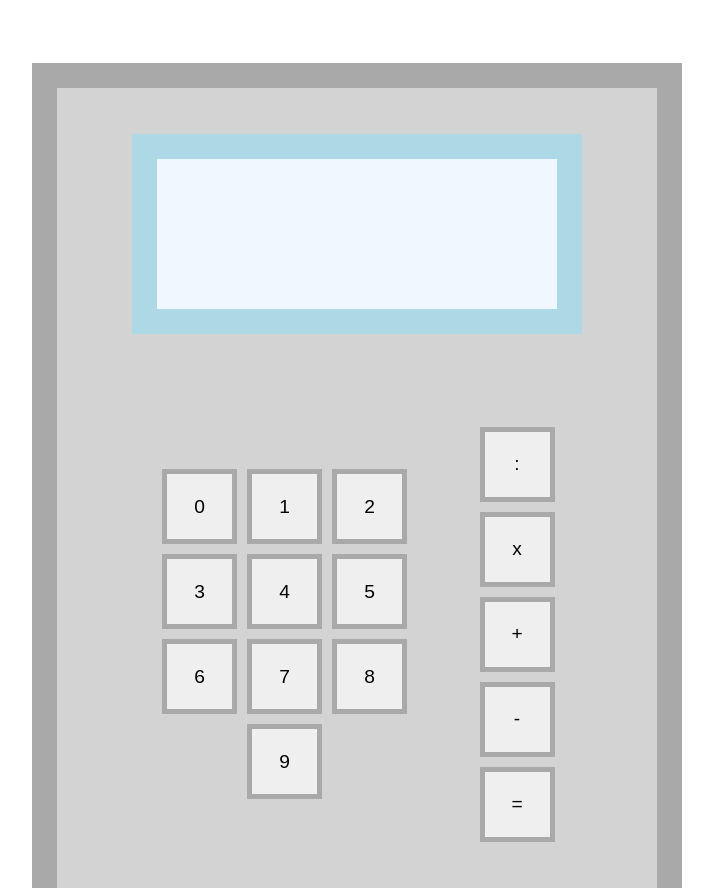
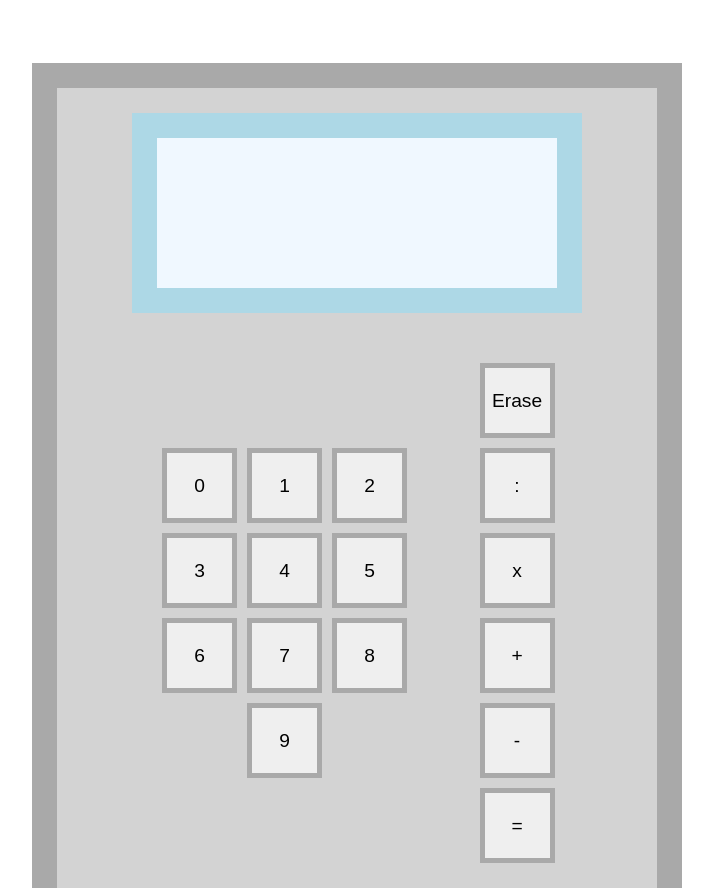
Before and after one commit to SsWwRr/calculator, a plain HTML site: page index.html in a window 1280 px wide. Shown: the top 888 px of the page, without its empty margins (131-844 px from the left). Drawn offline with Linux system fonts and the light colour scheme.

Commit message:
separated numbers from signs and made erase work

```diff
--- a/script.js
+++ b/script.js
@@ -2,7 +2,6 @@ let numbers = 9;
 let numberContainer = document.getElementById("numberContainer")
 let result = document.getElementById("result")
 let signContainer = document.getElementById("signContainer")
-
 
 //create a button for every possible number
 for(let i = 0; i <= numbers;i++){
@@ -17,13 +16,16 @@ for(let i = 0; i <= numbers;i++){
     //append each button to the container
     numberContainer.append(number)
 }
+createAbutton("Erase")
 createAbutton(":")
 createAbutton("x")
 createAbutton("+")
 createAbutton("-")
 createAbutton("=")
+let erase = document.getElementById("Erase")
+erase.addEventListener("click",()=>result.textContent = "")
 //create an array of all the buttons
-buttons = Array.from(document.querySelectorAll("button"));
+buttons = Array.from(document.querySelectorAll(".button"));
 //for each button add an event listener
 buttons.forEach(button => button
     //if the button is clicked
@@ -36,7 +38,8 @@ function createAbutton(name){
     //assign a name to a button
     let bttnName = document.createTextNode(name)
     //add a class
-    bttn.className = "button"
+    bttn.className = "sign"
+    bttn.id = name
     //append a name to a button
     bttn.append(bttnName)
     //append  button to the container
--- a/style.css
+++ b/style.css
@@ -66,3 +66,9 @@ body{
     border: 5px darkgray solid;
     font-size: larger;
 }
+.sign{
+    width: 75px;
+    height: 75px;
+    border: 5px darkgray solid;
+    font-size: larger;
+}
```
